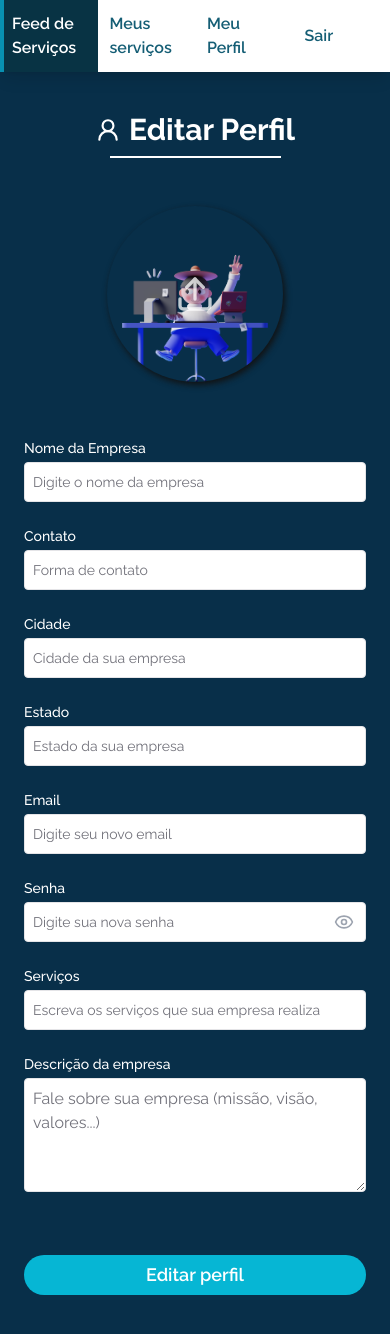
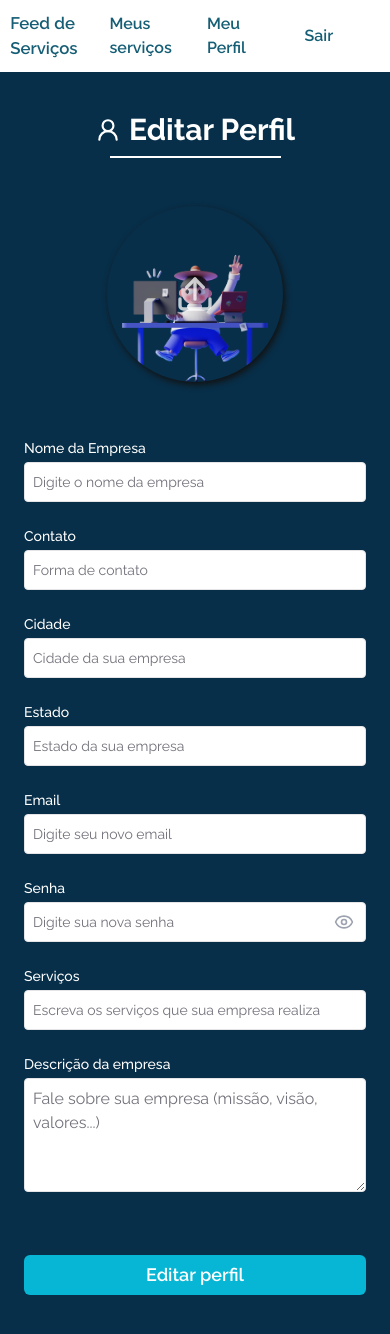
Before and after one commit to Gabriel-Vasconcelos/connect-work, a Next.js app: page /profile in a window 390 px wide. Built offline with nearby package versions, Linux system fonts and the light colour scheme.

Commit message:
adjusts buttons

```diff
--- a/src/app/feed/page.tsx
+++ b/src/app/feed/page.tsx
@@ -117,9 +117,9 @@ export default function Feed() {
           <div className="flex flex-col items-center mb-14 md:mt-8">
             <div className="flex items-center mb-2">
               <FileText className="text-white mr-2" size={26} />
-              <h1 className="text-3xl font-bold text-white">Feed</h1>
+              <h1 className="text-3xl font-bold text-white">Feed de Serviços</h1>
             </div>
-            <div className="w-28 md:w-28 border-b-2 border-white"></div>
+            <div className="w-28 md:w-72 border-b-2 border-white"></div>
           </div>
 
           {/* Botão de Filtrar Serviços */}
--- a/src/app/myservices/edit/[id]/page.tsx
+++ b/src/app/myservices/edit/[id]/page.tsx
@@ -135,7 +135,7 @@ export default function EditService() {
                                 Editar Serviço
                             </h1>
                         </div>
-                        <div className="w-1/2 md:w-64 border-b-2 border-white"></div>
+                        <div className="w-1/2 md:w-60 border-b-2 border-white"></div>
                     </div>
 
                     <form onSubmit={handleSubmit(onSubmit, onError)} className="flex flex-col md:grid md:grid-cols-2 gap-5 gap-x-12 mb-4 mt-14 md:ml-4">
@@ -196,7 +196,7 @@ export default function EditService() {
                             </p>
                         </div>
                         <div className="col-span-2 flex justify-center mt-8">
-                            <Button type="submit" className="bg-cyan-500 text-white w-full max-w-md py-3 rounded-full text-lg md:text-2xl font-semibold hover:bg-cyan-700 transition duration-200">
+                            <Button type="submit" className="bg-cyan-500 text-white w-full max-w-md py-3 text-lg md:text-2xl font-semibold hover:bg-cyan-700 transition duration-200">
                                 Editar Serviço
                             </Button>
                         </div>
--- a/src/app/myservices/new/page.tsx
+++ b/src/app/myservices/new/page.tsx
@@ -92,7 +92,7 @@ export default function New() {
               <h1 className="text-3xl font-bold text-white">Criar Serviço</h1>
             </div>
             {/* Linha abaixo do título */}
-            <div className="w-1/2 md:w-1/4 border-b-2 border-white"></div>
+            <div className="w-1/2 md:w-56 border-b-2 border-white"></div>
           </div>
 
           {/* Formulário */}
@@ -174,7 +174,7 @@ export default function New() {
                 id="state"
                 {...register("state", { required: "Preencha o campo com o estado da sua empresa" })}
                 type="text"
-                placeholder="Estado da sua empresa"
+                placeholder="SP, RJ, MG, CE, BA..."
                 className="mt-1 p-2 rounded w-full"
               />
               <p className="error--message mt-1 text-red-500">
@@ -224,7 +224,7 @@ export default function New() {
               <textarea
                 id="description"
                 {...register("description", { required: "Preencha o campo com a descrição detalhada do serviço que necessita" })}
-                placeholder="Descreva o serviço"
+                placeholder="Descreva o serviço mais detalhadamente"
                 className="mt-1 p-2 border rounded w-full"
                 rows={4}
               ></textarea>
@@ -235,7 +235,7 @@ export default function New() {
 
             {/* Botão de enviar */}
             <div className="col-span-2 flex justify-center mt-8">
-              <Button type="submit" className="bg-cyan-500 text-white w-full max-w-md py-3 rounded-full text-lg md:text-2xl font-semibold hover:bg-cyan-700 transition duration-200">
+              <Button type="submit" className="bg-cyan-500 text-white w-full max-w-md py-6 text-lg md:text-2xl font-semibold hover:bg-cyan-700 transition duration-200">
                 Criar Serviço
               </Button>
             </div>
--- a/src/app/profile/page.tsx
+++ b/src/app/profile/page.tsx
@@ -126,7 +126,7 @@ export default function New() {
                         </div>
 
                         <div className="col-span-2 flex justify-center mt-8">
-                            <Button type="submit" className="bg-cyan-500 text-white w-full max-w-md py-3 rounded-full text-lg md:text-2xl font-semibold hover:bg-cyan-700 transition duration-200">
+                            <Button type="submit" className="bg-cyan-500 text-white w-full max-w-md py-3 text-lg md:text-2xl font-semibold hover:bg-cyan-700 transition duration-200">
                                 Editar perfil
                             </Button>
                         </div>
--- a/src/components/LoginForm/LoginForm.tsx
+++ b/src/components/LoginForm/LoginForm.tsx
@@ -119,7 +119,7 @@ export const LoginForm = () => {
           <p className="error--message">{errors.password && errors.password.message}</p>
         </div>
       </div>
-      <Button size="lg" className="mt-10 font-semibold bg-cyan-500 hover:bg-cyan-700 transition duration-200 text-xl rounded-full">Entrar</Button>
+      <Button size="lg" className="mt-10 font-semibold bg-cyan-500 hover:bg-cyan-700 transition duration-200 text-xl">Entrar</Button>
       <div className="mt-10">
         <div className="grid grid-cols-[1fr_auto_1fr] items-center gap-x-5">
           <hr />
--- a/src/components/Menu/Menu.tsx
+++ b/src/components/Menu/Menu.tsx
@@ -4,7 +4,7 @@ import { FileText, NotebookPen, UserRound, CircleArrowOutDownRight } from 'lucid
 
 export default function Menu() {
     return (
-        <div className="w-full md:w-56 lg:w-68 bg-white fixed md:h-full h-auto overflow-auto z-50 shadow-lg">
+        <div className="w-full md:w-56 lg:w-68 bg-white fixed md:h-full h-auto overflow-auto z-50">
             {/* Imagem e informações da empresa com sombra */}
             <div className="hidden sm:flex items-center p-4 md:p-3 lg:p-4">
                 <Image
@@ -36,8 +36,8 @@ export default function Menu() {
 // Componente reutilizável para links do menu
 function MenuItem({ href, icon: Icon, text }: { href: string, icon: any, text: string }) {
     return (
-        <Link href={href} className="group relative flex items-center p-3 md:p-3 lg:p-4 md:pl-4 lg:pl-4 text-cyan-800 font-semibold md:text-base lg:text-base transition duration-300 hover:bg-cyan-950 hover:text-white w-full">
-            <span className="absolute left-0 h-full w-1 bg-transparent group-hover:bg-cyan-600 transition-all duration-300"></span>
+        <Link href={href} className="group relative flex items-center p-3 md:p-3 lg:p-4 md:pl-4 lg:pl-4 text-cyan-800 font-semibold md:text-base lg:text-base transition transform hover:scale-105 w-full">
+            <span className="absolute left-0 h-full w-1 bg-transparent transition"></span>
             <Icon className="mr-3 hidden sm:block md:hidden lg:block" size={24} />
             {text}
         </Link>
@@ -47,8 +47,8 @@ function MenuItem({ href, icon: Icon, text }: { href: string, icon: any, text: s
 // Componente para o botão "Sair"
 function MenuItemButton({ text, icon: Icon }: { text: string, icon: any }) {
     return (
-        <button className="group relative flex items-center p-3 md:p-3 lg:p-4 md:pl-4 lg:pl-4 text-cyan-800 font-semibold md:text-base lg:text-base transition duration-300 hover:bg-cyan-950 hover:text-white w-full">
-            <span className="absolute left-0 h-full w-1 bg-transparent group-hover:bg-cyan-600 transition-all duration-300"></span>
+        <button className="group relative flex items-center p-3 md:p-3 lg:p-4 md:pl-4 lg:pl-4 text-cyan-800 font-semibold md:text-base lg:text-base transition duration-300 transform hover:scale-105 w-full">
+            <span className="absolute left-0 h-full w-1 bg-transparent transition-all duration-300"></span>
             <Icon className="mr-3 hidden sm:block md:hidden lg:block" size={24} />
             {text}
         </button>
--- a/src/components/ServiceCard/ServiceCard.tsx
+++ b/src/components/ServiceCard/ServiceCard.tsx
@@ -32,7 +32,7 @@ export const ServiceCard: React.FC<ServiceCardProps> = ({
                 </div>
             </CardHeader>
 
-            <CardContent className="flex-1">
+            <CardContent className="flex-1 space-y-4">
                 <div className="flex flex-wrap gap-2 mb-2">
                     {tags.length > 0 ? (
                         tags.map((tag, index) => (
```
